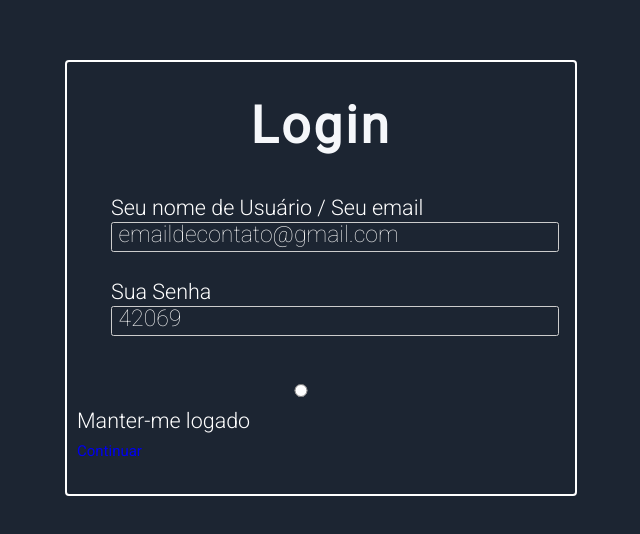
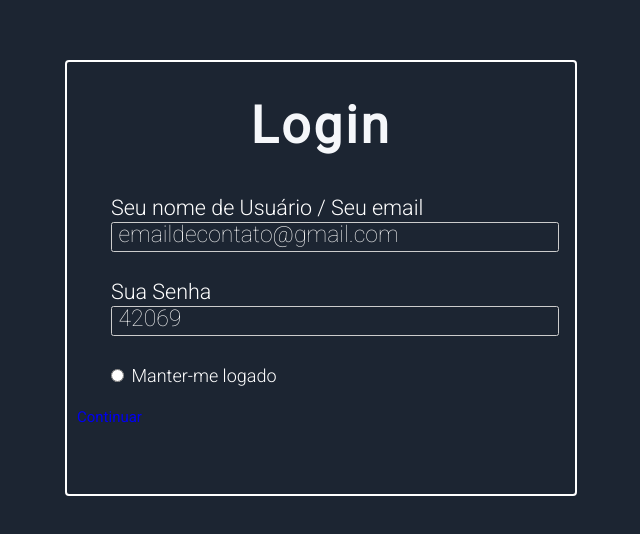
Before and after one commit to TinkerFluxHackathon/Tinker-Front, a Vue app: page /login in a window 1280 px wide. Shown: the part 122-656 px from the top of the page, without its empty margins (319-959 px from the left). Built offline with nearby package versions, Linux system fonts and the light colour scheme.

Commit message:
CHORE: Terminar css e adicionar funções em javascript

```diff
--- a/src/views/Login.vue
+++ b/src/views/Login.vue
@@ -1,3 +1,7 @@
+<script setup>
+
+</script>
+
 <template>
     <link href="https://fonts.googleapis.com/css2?family=Roboto:wght@100;300;400&display=swap" rel="stylesheet">
 
@@ -8,17 +12,17 @@
             <div class="labels-inputs-login">
                 <div class="nome-login">
                     <label for="email/name">Seu nome de Usuário / Seu email  </label> <br>
-                <input type="text" id="email" name="email/name" placeholder="emaildecontato@gmail.com" required> <br>
+                <input type="text" id="email" name="email/name" placeholder="emaildecontato@gmail.com" required class="input-preenchimento"> <br>
                 </div>
 
               <div class="senha-login">
                 <label for="password">Sua Senha  </label> <br>
-                <input type="password" id="password" name="password" placeholder="42069" required>
+                <input type="password" id="password" name="password" placeholder="42069" required class="input-preenchimento">
               </div>
+
+               <input type="radio" id="manter" name="manter">
+              <label for="manter" class="manter-logado">Manter-me logado</label>
             </div>
-
-            <input type="radio" id="manter" name="manter">
-              <label for="manter">Manter-me logado</label>
 
             <nav>
                 <router-link to="/" class="home-link">
@@ -33,18 +37,22 @@
 </main>
 </template>
 
-<script setup>
+<style scoped>
 
-</script>
-
-<style scoped>
+.manter-logado {
+    font-weight: 300;
+    color: #FFFFFF;
+    font-size: 18px;
+    padding-left: 7.5px;
+}
 
 .senha-login {
     padding: 28px 0
 }
 
 form {
-  margin: auto;
+  margin:
+   auto;
 }
 
 label {
@@ -65,7 +73,7 @@ font-size: 23px ;
 color: rgb(239, 239, 239);
 }
 
-input{
+input.input-preenchimento {
     width: 35vw;
     border: 1.5px solid #ccc;
     border-radius: 2.5px;
@@ -99,7 +107,7 @@ main {
     justify-content: center;
     align-items: center;
     height: 100vh;
-    background-color: #1C2532;;
+    background-color: #1C2532;
 }
 
 
```
